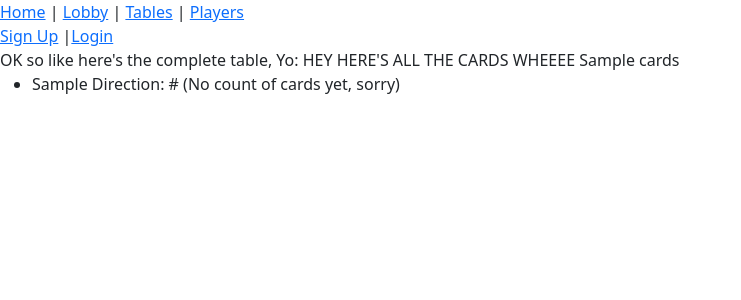
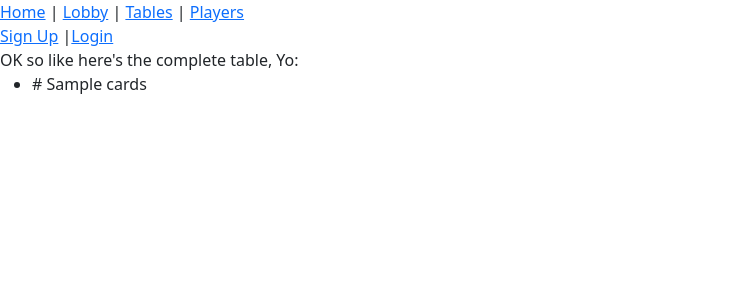
Before and after one commit to offby1/bridge-server, a Django app: template project/app/templates/table_detail.html in a window 1280 px wide. Shown: the top 300 px of the page, without its empty margins (0-741 px from the left). Run offline with Django 5.2, Linux system fonts and the light colour scheme; the template is opened without the code that fills it: most values are stand-ins (such as "Sample title", 1, 10 or a date in 2020); some libraries are stand-ins or nearby versions.

Commit message:
Getting close to displaying the cards

```diff
--- a/project/app/templates/table_detail.html
+++ b/project/app/templates/table_detail.html
@@ -4,21 +4,12 @@
 
 OK so like here's the complete table, Yo:
 
-HEY HERE'S ALL THE CARDS WHEEEE
-{{ table.current_board.cards }}
-
 <ul>
-{% for direction, player in table.as_tuples %}
+{% for player, cards in card_display %}
 
 <li>
-{{ direction|title }}:
-{% if player in show_cards_for  %}
-{{ player.as_link }} TODO: No cards yet, sorry
-{% else %}
-{{ player.as_link }} (No count of cards yet, sorry)
+{{ player.as_link }} {{ cards }}
 </li>
-{% endif %}
-
 {% endfor %}
 </ul>
 
```
Also changed, not shown: project/app/models/table.py (+9 -7 lines), project/app/views/table.py (+12 -1 lines).
